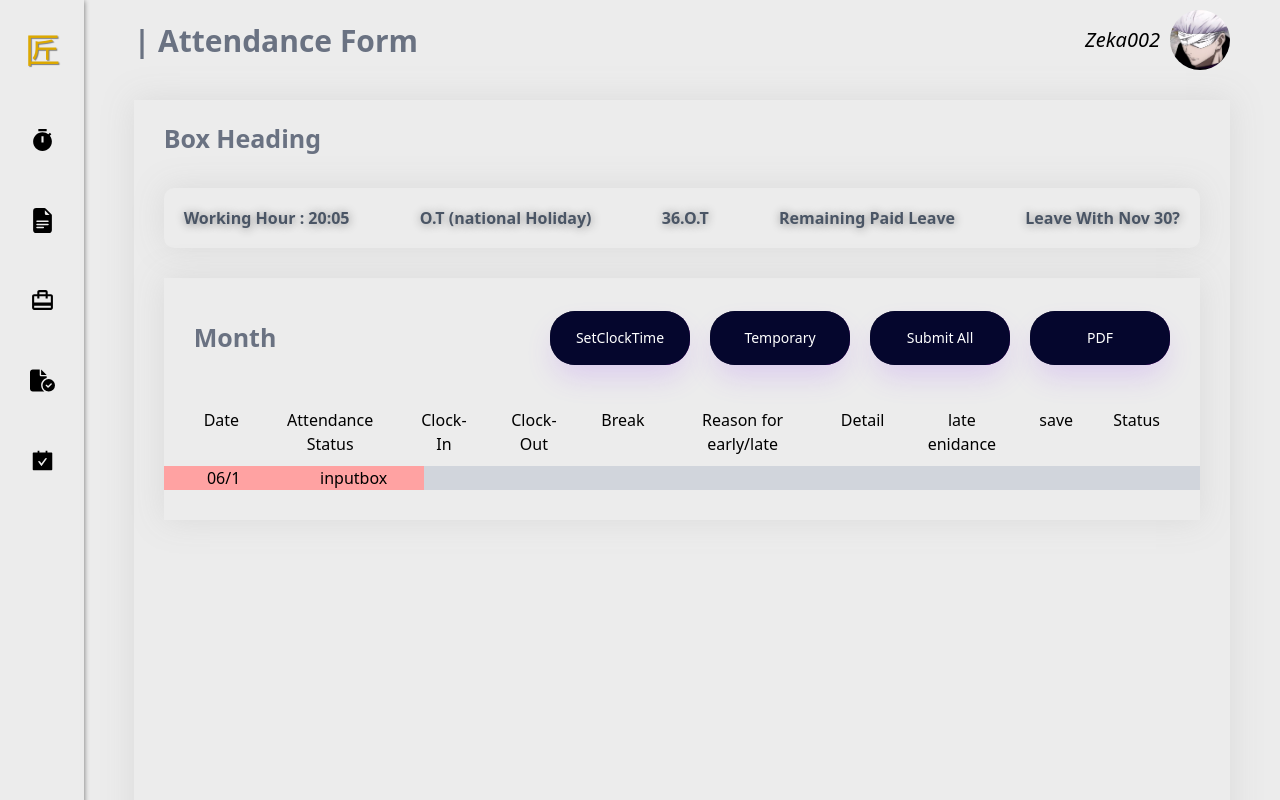
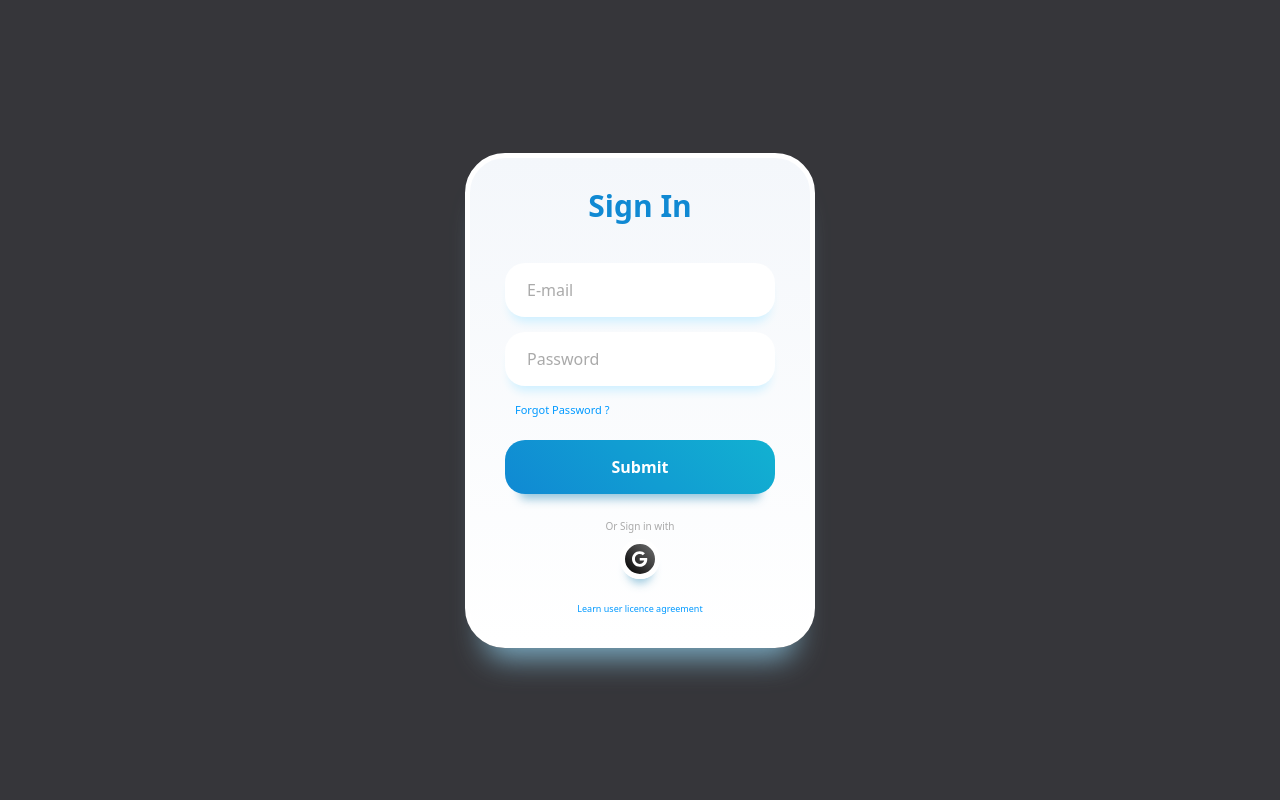
Before and after one commit to Flix002/TakumiTechnology, a React (Vite) app in the folder Dashboard/react/: page / in a window 1280 px wide. Shown: the top 800 px of the page. Built offline with nearby package versions, Linux system fonts and the light colour scheme.

Commit message:
bike sr lite tr kwr

```diff
--- a/Dashboard/react/src/App.tsx
+++ b/Dashboard/react/src/App.tsx
@@ -1,5 +1,8 @@
 import './App.css'
-import { Page } from './Components/Page'
+// import Loader from './Components/LoadingComponent'
+import LoginForm from './Components/LoginForm'
+// import { Page } from './Components/Page'
+
 import {
     BrowserRouter,
     Routes,
@@ -12,7 +15,7 @@ function App() {
     <>
       <BrowserRouter>
         <Routes>
-          <Route path='/' element={<Page/>}/>
+          <Route path='/' element={<LoginForm/>}/>
         </Routes>
       </BrowserRouter>
     </>
--- /dev/null
+++ b/Dashboard/react/src/Components/LoadingComponent.tsx
@@ -0,0 +1,124 @@
+import styled from "styled-components";
+
+const Loader = () => {
+  return (
+    <StyledWrapper>
+      <div className="bg-[#232325] w-screen h-screen flex justify-center items-center" >
+        <div className="loader">
+          <div className="box">
+            <div className="logo">
+              <p>匠</p>
+            </div>
+          </div>
+          <div className="box" />
+          <div className="box" />
+          <div className="box" />
+          <div className="box" />
+        </div>
+      </div>
+    </StyledWrapper>
+  );
+};
+
+const StyledWrapper = styled.div`
+  .loader {
+    --size: 250px;
+    --duration: 2s;
+    --logo-color: white;
+    --background: linear-gradient(
+      0deg,
+      rgba(50, 50, 50, 0.2) 0%,
+      rgba(100, 100, 100, 0.2) 100%
+    );
+    height: var(--size);
+    aspect-ratio: 1;
+    position: relative;
+  }
+
+  .loader .box {
+    position: absolute;
+    background: rgba(100, 100, 100, 0.15);
+    background: var(--background);
+    border-radius: 50%;
+    border-top: 1px solid rgba(100, 100, 100, 1);
+    box-shadow: rgba(0, 0, 0, 0.3) 0px 10px 10px -0px;
+    backdrop-filter: blur(5px);
+    animation: ripple var(--duration) infinite ease-in-out;
+  }
+
+  .loader .box:nth-child(1) {
+    inset: 40%;
+    z-index: 99;
+  }
+
+  .loader .box:nth-child(2) {
+    inset: 30%;
+    z-index: 98;
+    border-color: rgba(100, 100, 100, 0.8);
+    animation-delay: 0.2s;
+  }
+
+  .loader .box:nth-child(3) {
+    inset: 20%;
+    z-index: 97;
+    border-color: rgba(100, 100, 100, 0.6);
+    animation-delay: 0.4s;
+  }
+
+  .loader .box:nth-child(4) {
+    inset: 10%;
+    z-index: 96;
+    border-color: rgba(100, 100, 100, 0.4);
+    animation-delay: 0.6s;
+  }
+
+  .loader .box:nth-child(5) {
+    inset: 0%;
+    z-index: 95;
+    border-color: rgba(100, 100, 100, 0.2);
+    animation-delay: 0.8s;
+  }
+
+  .loader .logo {
+    position: absolute;
+    inset: 0;
+    display: grid;
+    place-content: center;
+    padding: 30%;
+  }
+
+  .loader .logo svg {
+    fill: var(--logo-color);
+    width: 100%;
+    animation: color-change var(--duration) infinite ease-in-out;
+  }
+
+  @keyframes ripple {
+    0% {
+      transform: scale(1);
+      box-shadow: rgba(0, 0, 0, 0.3) 0px 10px 10px -0px;
+    }
+    50% {
+      transform: scale(1.3);
+      box-shadow: rgba(0, 0, 0, 0.3) 0px 30px 20px -0px;
+    }
+    100% {
+      transform: scale(1);
+      box-shadow: rgba(0, 0, 0, 0.3) 0px 10px 10px -0px;
+    }
+  }
+
+  @keyframes color-change {
+    0% {
+      fill: var(--logo-color);
+    }
+    50% {
+      fill: white;
+    }
+    100% {
+      fill: var(--logo-color);
+    }
+  }
+`;
+
+export default Loader;
--- /dev/null
+++ b/Dashboard/react/src/Components/LoginForm.tsx
@@ -0,0 +1,174 @@
+
+import styled from 'styled-components';
+
+const Form = () => {
+  return (
+    <StyledWrapper>
+      <div className='bg-[#36363a] w-screen h-screen flex justify-center items-center'>
+<div className="container">
+        <div className="heading">Sign In</div>
+        <form className="form">
+          <input required className="input" type="email" name="email" id="email" placeholder="E-mail" />
+          <input required className="input" type="password" name="password" id="password" placeholder="Password" />
+          <span className="forgot-password"><a href="#">Forgot Password ?</a></span>
+          <input className="login-button" type="submit" defaultValue="Sign In" />
+        </form>
+        <div className="social-account-container">
+          <span className="title">Or Sign in with</span>
+          <div className="social-accounts">
+            <button className="social-button google">
+              <svg className="svg" xmlns="http://www.w3.org/2000/svg" height="1em" viewBox="0 0 488 512">
+                <path d="M488 261.8C488 403.3 391.1 504 248 504 110.8 504 0 393.2 0 256S110.8 8 248 8c66.8 0 123 24.5 166.3 64.9l-67.5 64.9C258.5 52.6 94.3 116.6 94.3 256c0 86.5 69.1 156.6 153.7 156.6 98.2 0 135-70.4 140.8-106.9H248v-85.3h236.1c2.3 12.7 3.9 24.9 3.9 41.4z" />
+              </svg></button>
+
+          </div>
+        </div>
+        <span className="agreement"><a href="#">Learn user licence agreement</a></span>
+      </div>
+      </div>
+
+    </StyledWrapper>
+  );
+}
+
+const StyledWrapper = styled.div`
+  .container {
+    max-width: 350px;
+    background: #F8F9FD;
+    background: linear-gradient(0deg, rgb(255, 255, 255) 0%, rgb(244, 247, 251) 100%);
+    border-radius: 40px;
+    padding: 25px 35px;
+    border: 5px solid rgb(255, 255, 255);
+    box-shadow: rgba(133, 189, 215, 0.8784313725) 0px 30px 30px -20px;
+    margin: 20px;
+  }
+
+  .heading {
+    text-align: center;
+    font-weight: 900;
+    font-size: 30px;
+    color: rgb(16, 137, 211);
+  }
+
+  .form {
+    margin-top: 20px;
+  }
+
+  .form .input {
+    width: 100%;
+    background: white;
+    border: none;
+    padding: 15px 20px;
+    border-radius: 20px;
+    margin-top: 15px;
+    box-shadow: #cff0ff 0px 10px 10px -5px;
+    border-inline: 2px solid transparent;
+  }
+
+  .form .input::-moz-placeholder {
+    color: rgb(170, 170, 170);
+  }
+
+  .form .input::placeholder {
+    color: rgb(170, 170, 170);
+  }
+
+  .form .input:focus {
+    outline: none;
+    border-inline: 2px solid #12B1D1;
+  }
+
+  .form .forgot-password {
+    display: block;
+    margin-top: 10px;
+    margin-left: 10px;
+  }
+
+  .form .forgot-password a {
+    font-size: 11px;
+    color: #0099ff;
+    text-decoration: none;
+  }
+
+  .form .login-button {
+    display: block;
+    width: 100%;
+    font-weight: bold;
+    background: linear-gradient(45deg, rgb(16, 137, 211) 0%, rgb(18, 177, 209) 100%);
+    color: white;
+    padding-block: 15px;
+    margin: 20px auto;
+    border-radius: 20px;
+    box-shadow: rgba(133, 189, 215, 0.8784313725) 0px 20px 10px -15px;
+    border: none;
+    transition: all 0.2s ease-in-out;
+  }
+
+  .form .login-button:hover {
+    transform: scale(1.03);
+    box-shadow: rgba(133, 189, 215, 0.8784313725) 0px 23px 10px -20px;
+  }
+
+  .form .login-button:active {
+    transform: scale(0.95);
+    box-shadow: rgba(133, 189, 215, 0.8784313725) 0px 15px 10px -10px;
+  }
+
+  .social-account-container {
+    margin-top: 25px;
+  }
+
+  .social-account-container .title {
+    display: block;
+    text-align: center;
+    font-size: 10px;
+    color: rgb(170, 170, 170);
+  }
+
+  .social-account-container .social-accounts {
+    width: 100%;
+    display: flex;
+    justify-content: center;
+    gap: 15px;
+    margin-top: 5px;
+  }
+
+  .social-account-container .social-accounts .social-button {
+    background: linear-gradient(45deg, rgb(0, 0, 0) 0%, rgb(112, 112, 112) 100%);
+    border: 5px solid white;
+    padding: 5px;
+    border-radius: 50%;
+    width: 40px;
+    aspect-ratio: 1;
+    display: grid;
+    place-content: center;
+    box-shadow: rgba(133, 189, 215, 0.8784313725) 0px 12px 10px -8px;
+    transition: all 0.2s ease-in-out;
+  }
+
+  .social-account-container .social-accounts .social-button .svg {
+    fill: white;
+    margin: auto;
+  }
+
+  .social-account-container .social-accounts .social-button:hover {
+    transform: scale(1.2);
+  }
+
+  .social-account-container .social-accounts .social-button:active {
+    transform: scale(0.9);
+  }
+
+  .agreement {
+    display: block;
+    text-align: center;
+    margin-top: 15px;
+  }
+
+  .agreement a {
+    text-decoration: none;
+    color: #0099ff;
+    font-size: 9px;
+  }`;
+
+export default Form;
--- /dev/null
+++ b/package.json
@@ -0,0 +1,5 @@
+{
+  "dependencies": {
+    "styled-components": "^6.1.19"
+  }
+}
```
Also changed, not shown: 1 other file (tests, documents, lock files or other folders).
